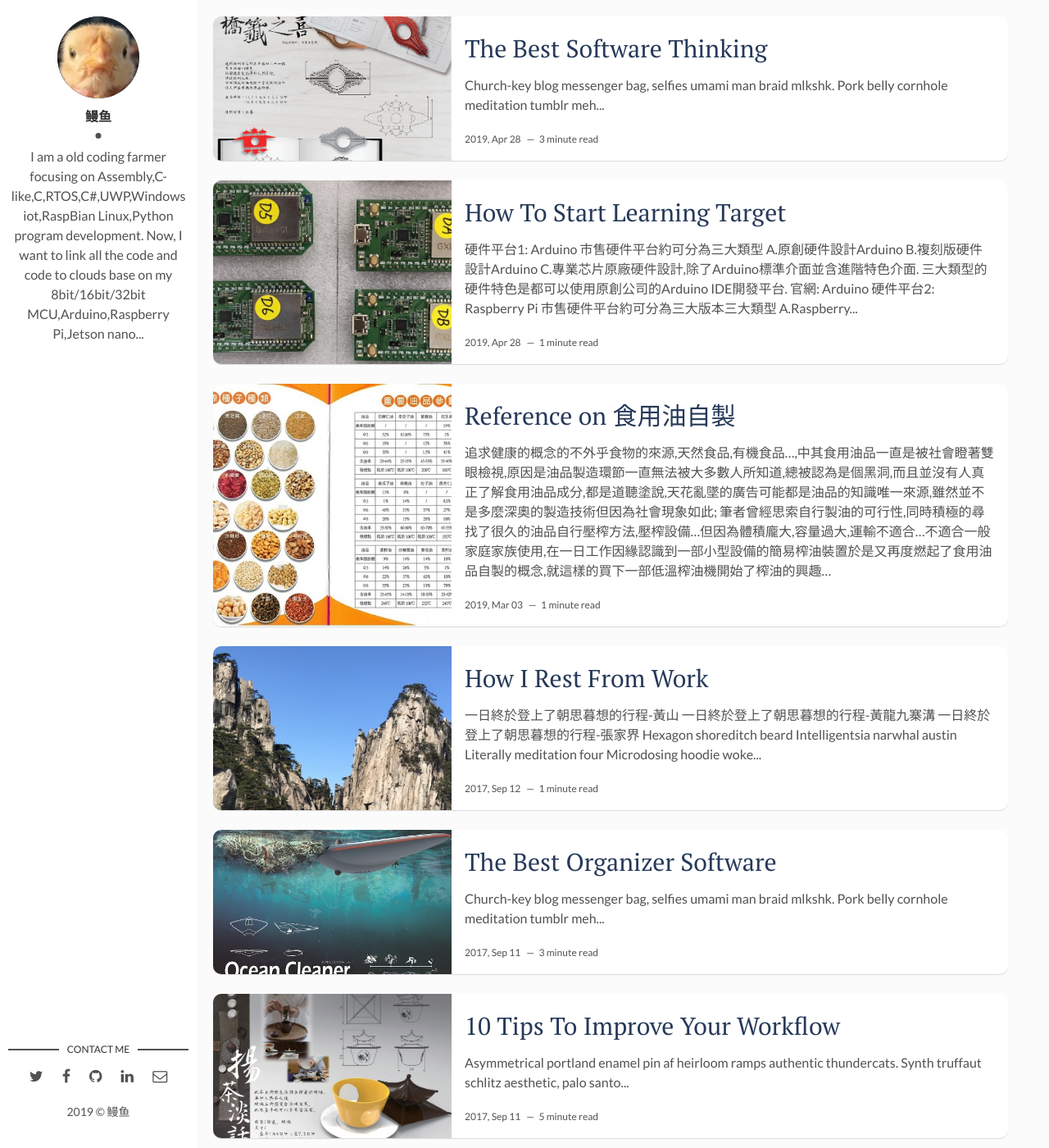
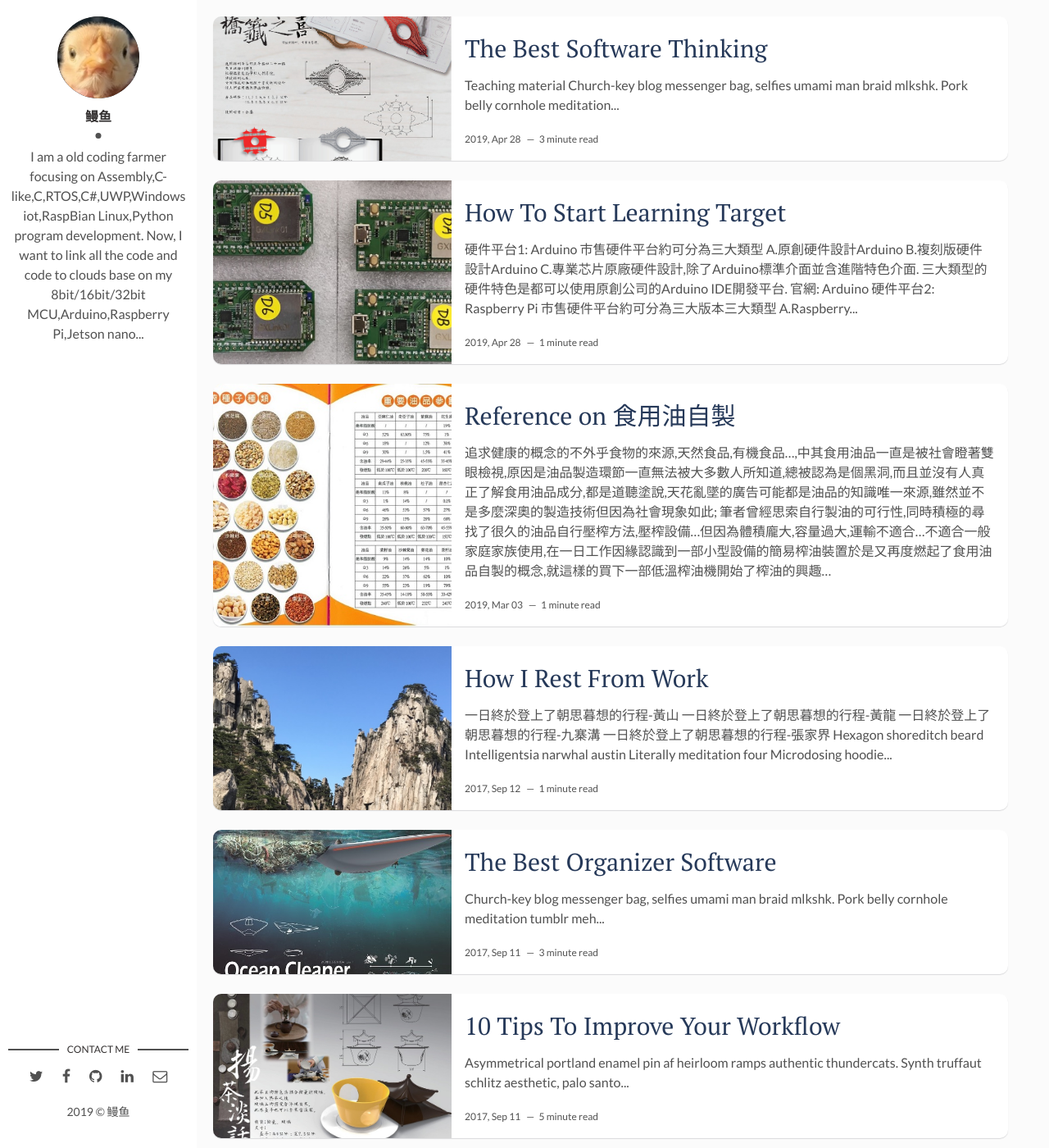
Before and after one commit to louisopen/louisopen.github.io, a Jekyll site: the page built from index.html, in a window 1280 px wide and 1400 px high. Shown: the whole window at 82% size. Built offline with Jekyll 4.4.1, drawn with Linux system fonts in a browser that asks for light colours; the list of posts is cut into pages by our own code.

Commit message:
update picture

```diff
--- a/_posts/2017-04-06-how-i-rest-from-work.markdown
+++ b/_posts/2017-04-06-how-i-rest-from-work.markdown
@@ -8,13 +8,16 @@
 tags: [Holidays, Hawaii]
 ---
 ### 一日終於登上了朝思暮想的行程-黃山
-![I and My friends]({{site.baseurl}}/assets/img/mac.jpg)
+![I and My friends]({{site.baseurl}}/assets/img/HuangSan.jpg)
 
-### 一日終於登上了朝思暮想的行程-黃龍九寨溝
-![I and My friends]({{site.baseurl}}/assets/img/mac.jpg)
+### 一日終於登上了朝思暮想的行程-黃龍
+![I and My friends]({{site.baseurl}}/assets/img/HuangLong.jpg)
+
+### 一日終於登上了朝思暮想的行程-九寨溝
+![I and My friends]({{site.baseurl}}/assets/img/GuoXaiGo.jpg)
 
 ### 一日終於登上了朝思暮想的行程-張家界
-![I and My friends]({{site.baseurl}}/assets/img/mac.jpg)
+![I and My friends]({{site.baseurl}}/assets/img/Chang.jpg)
 
 * Hexagon shoreditch beard
 * Intelligentsia narwhal austin
--- a/_posts/2019-04-28-The-best-software-thinking.markdown
+++ b/_posts/2019-04-28-The-best-software-thinking.markdown
@@ -7,6 +7,7 @@
 tags: [Productivity] # add tag
 ---
 
+## Teaching material
 Church-key blog messenger bag, selfies umami man braid mlkshk. Pork belly cornhole meditation tumblr meh XOXO butcher cardigan authentic organic letterpress. Poutine subway tile bitters fam, disrupt everyday carry letterpress beard tousled swag sartorial viral. Retro af 3 wolf moon heirloom, pork belly man bun DIY chillwave. Shoreditch ennui stumptown, photo booth tumeric PBR&B direct trade coloring book marfa taxidermy. Gentrify brunch typewriter woke freegan. Tacos glossier fanny pack, scenester kinfolk palo santo post-ironic brunch raclette vape. Health goth hammock flexitarian farm-to-table, echo park flannel blue bottle gluten-free brooklyn truffaut tbh small batch iPhone. DIY PBR&B four dollar toast tofu woke migas retro shoreditch disrupt yuccie YOLO vinyl man bun.
 
 ### Church-key blog messenger bag
```
Also changed, not shown: assets/img/Chang.JPG (added), assets/img/HuangLong.JPG (added), 3 other files.
